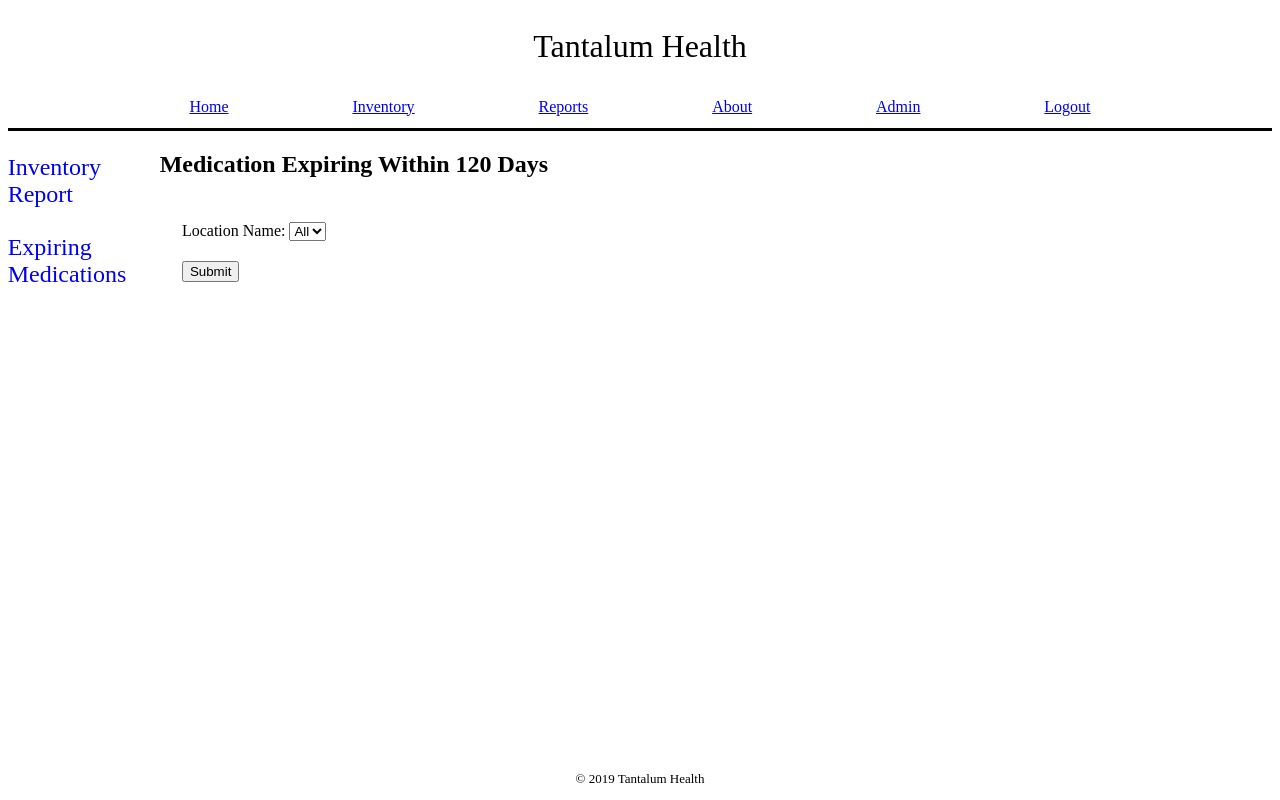
After one commit to flynnkc/PTG, a Django app: page /pharmacy/reports/ex_med_report/ in a window 1280 px wide. The commit adds this page. Run offline with Django 3.2, Linux system fonts and the light colour scheme; the visitor is signed in with stand-in values (Sample User, id 1); data that the repository does not hold is empty; parts of the project's set-up code (start-up, migrations or seed data) failed here and were passed over.

Commit message:
Working on expired meds report. Migrations to solve some PK conflicts discovered while writing test scripts.

```diff
--- a/pharmacy/forms.py
+++ b/pharmacy/forms.py
@@ -1,5 +1,5 @@
-from django.forms import ModelForm
-from pharmacy.models import Drug_Brand
+from django.forms import Form, ModelForm, ModelChoiceField
+from pharmacy.models import Location, Order
 """
 class SearchForm(ModelForm):
 
@@ -12,3 +12,16 @@ class SearchForm(ModelForm):
         search = Search.objects.get(pk=1)
         form = SearchForm(instance = Search)
 """
+
+class ExpiringMedsForm(Form):
+    query = Location.objects.all()
+    name = ModelChoiceField(query, empty_label='All',label='Location Name',required=False)
+
+class OrderLookupForm(ModelForm):
+    class Meta:
+        model = Order
+        fields = ['location_from', 'location_to', 'user', 'date_time', 'state'] # OR __all__
+
+class AddInventoryForm(Form):
+    query = Location.objects.all()
+    name = ModelChoiceField(query, empty_label=None)
--- a/pharmacy/static/pharmacy/style.css
+++ b/pharmacy/static/pharmacy/style.css
@@ -29,14 +29,33 @@ footer p {
 }
 
 form {
-    text-align: center;
     margin: 0;
-    padding: 0.5%;
+    padding: 2%;
 }
 
 form p {
     margin-top: 2px;
     margin-bottom: 2px;
+}
+
+table {
+    border: 1px solid black;
+    border-spacing: 2%;
+    width: 80%;
+}
+
+th {
+    border: 1px solid black;
+    padding: 1%;
+}
+
+td {
+    border: 1px solid black;
+    padding: 1%;
+}
+
+.main {
+    margin-left: 12%;
 }
 
 .side-nav {
@@ -52,6 +71,6 @@ form p {
 .side-nav a {
     padding: 20% 1% 1% 6%;
     text-decoration: none;
-    font-size: 25px;
+    font-size: 24px;
     display: block;
 }
--- /dev/null
+++ b/pharmacy/templates/pharmacy/form_view.html
@@ -0,0 +1,25 @@
+{% extends 'pharmacy/reports_home.html' %}
+
+{% block title %}{{ title }}{% endblock title %}
+
+{% block main_area %}
+    {% if form %}
+        <h2>{{ header }}</h2>
+        <form action="" method="post">
+            {% csrf_token %}
+            {{ form.as_p }}
+            <br>
+            <input type="submit" value="Submit">
+        </form>
+    {% endif %}
+    {% if inventories %}
+        <div class="list-table">
+        <table>
+            <tr><th>Batch ID</th><th>Drug</th><th>Expiration</th><th>Location</th><th>Count</th></tr>
+                {% for inventory in inventories %}
+                    <tr><td>{{ inventory.batch_id.id }}</td><td>{{ inventory.batch_id.drug_brand }}</td><td>{{ inventory.batch_id.expiration_date }}</td><td>{{ inventory.location_id }}</td><td>{{ inventory.count }}</td></tr>
+                {% endfor %}
+        </table>
+        </div>
+    {% endif %}
+{% endblock main_area %}
--- a/pharmacy/templates/pharmacy/pharmacy_home.html
+++ b/pharmacy/templates/pharmacy/pharmacy_home.html
@@ -4,21 +4,20 @@
 {% block title %} Inventory - Tantulum Health {% endblock title %}
 
 {% block content %}
-<form>
-    {# csrf_token is to prevent cross site forgeries, just include on forms django will handle the rest #}
-    {% csrf_token %}
-    <p>Primary Key: </p>
-    <input type="text" name="first"><br>
-    <p>Second Thing: </p>
-    <input type="text" name="second">
-    <br><br>
-    <input type="submit">
-</form>
+    <div class="main">
+    {% block main_area %}
+        <h2>Place Documentation Here</h2>
+        <br>
+        <p><em>Maybe put a message around here</em></p>
+        <br>
+        <p>This area is to show the users how to operate the system</p>
+    {% endblock main_area %}
+    </div>
 {% block sidenav %}
     <div class="side-nav">
-        <a href="#">Lookup</a>
+        <a href="{% url 'pharmacy_order_lookup' %}">Lookup</a>
         <a href="#">Inventory Reports</a>
-        <a href="#">Add Inventory</a>
+        <a href="{% url 'add_inventory' %}">Add Inventory</a>
         <a href="#">Remove Inventory</a>
     </div>
 {% endblock sidenav %}
--- /dev/null
+++ b/pharmacy/templates/pharmacy/reports_home.html
@@ -0,0 +1,11 @@
+{% extends "pharmacy/pharmacy_home.html" %}
+{# Reports Template #}
+
+{% block title %}Reports - Tantulum Health{% endblock title %}
+
+{% block sidenav %}
+    <div class="side-nav">
+        <a href="#">Inventory Report</a>
+        <a href="{% url 'report_expiring' %}">Expiring Medications</a>
+    </div>
+{% endblock sidenav %}
--- a/pharmacy/urls.py
+++ b/pharmacy/urls.py
@@ -14,9 +14,14 @@ Including another URLconf
     2. Add a URL to urlpatterns:  path('blog/', include('blog.urls'))
 """
 from django.urls import path
-from . import views
+from .views import pharmacy_home, BatchListView, ReportsHome, ExpiringMedsReport, AddInventory, OrderListView
 
 #### This list will contain the url patterns at the PHARMACY APP level ####
 urlpatterns = [
-    path('', views.pharmacy_home.as_view(), name='pharmacy_home')
+    path('', pharmacy_home.as_view(), name='pharmacy_home'),
+    path('batchlist/', BatchListView.as_view(), name='pharmacy_batches'),
+    path('reports/', ReportsHome.as_view(), name='pharmacy_reports'),
+    path('reports/ex_med_report/', ExpiringMedsReport.as_view(), name='report_expiring'),
+    path('inventory/addinventory/', AddInventory.as_view(), name='add_inventory'),
+    path('lookup/', OrderListView.as_view(), name='pharmacy_order_lookup'),
 ]
--- a/pharmacy/views.py
+++ b/pharmacy/views.py
@@ -1,11 +1,132 @@
-from django.shortcuts import render
-from django.views import View
-from django.contrib.auth.decorators import login_required
-from django.utils.decorators import method_decorator
+from datetime import date, timedelta # For Expiring Meds Report time calculations
+from django.shortcuts import render # Render shortcut, very useful
+from django.views import View # Generic View
+from django.contrib.auth.mixins import LoginRequiredMixin # Subclass to require login to view
+from django.views.generic import ListView # Generic List View
+from .models import Batch, Location, Batch_Location # Import model for Batch List View and Expiring List View
+from .forms import ExpiringMedsForm # Form for Expiring Meds Report
+from .forms import AddInventoryForm
 
-# Decorator sets login required on GET requests
-@method_decorator(login_required, name='get')
-class pharmacy_home(View):
+class pharmacy_home(LoginRequiredMixin, View):
 
     def get(self, request):
         return render(request, "pharmacy/pharmacy_home.html")
+
+
+class ReportsHome(LoginRequiredMixin, View):
+
+    def get(self, request):
+        return render(request, "pharmacy/reports_home.html")
+
+
+class ExpiringMedsReport(LoginRequiredMixin, View):
+    template_name = 'pharmacy/form_view.html'
+
+    # This method will be processed when ExpiringMedsReport view is accessed via get method
+    def get(self, request):
+
+        form = ExpiringMedsForm()
+
+        context = {
+            'title': 'Expiring Medicine Report',
+            'header': 'Medication Expiring Within 120 Days',
+            'form': form,
+        }
+        return render(request, self.template_name, context=context)
+
+    # This method will be processed when ExpiringMedsReport view is accessed via post method
+    def post(self, request):
+        form = ExpiringMedsForm()
+
+        # Double check on request method used
+        if request.method == 'POST':
+            # Binds data to form for validation
+            form = ExpiringMedsForm(request.POST)
+
+            if form.is_valid():
+
+                # If form name attribute comes back empty, assume user wants data for all locations
+                if(form.cleaned_data['name'] is None):
+                    batch_query = Batch_Location.objects.filter(batch_id_id__expiration_date__lte=(date.today()+timedelta(days=120)))
+                    batch_query = batch_query.filter(count__gt=0)
+                    batch_query = batch_query.order_by('batch_id_id__expiration_date')
+
+                else:
+                    # Get Location Primary Key and assign to place, then perform Django ORM query for medicines expiring in the next 120 days
+                    place = Location.objects.filter(name__exact=form.cleaned_data['name']) # FROM Location WHERE name = ['name']
+                    place = place.values('id') # SELECT id
+
+                    '''     This does the same as the below statment. QuerySet objects can be chained or modified in multiple statments.
+                            No call to database occurs until batch_query is passed to page context.
+                    batch_query = Batch_Location.objects.filter(location_id_id=place[0]['id']).filter(
+                        batch_id_id__expiration_date__lte=(date.today() + timedelta(days=120))
+                        ).order_by('batch_id_id__expiration_date') '''
+
+                    # SELECT * FROM Batch_Location
+                    batch_query = Batch_Location.objects.filter(location_id_id=place[0]['id']) # WHERE Location_ID = place['id']
+                    batch_query = batch_query.filter(batch_id_id__expiration_date__lte=(date.today()+timedelta(days=120))) # AND Expiration_Date <= 120 days
+                    batch_query = batch_query.filter(count__gt=0) # AND count > 0
+                    batch_query = batch_query.order_by('batch_id_id__expiration_date') # ORDER BY Batch.Expiration_Date
+
+                # Pass the results of the query back in the page context to be iterated over and displayed by the template
+                context = {
+                    'title': 'Expiring Medicine Report',
+                    'header': 'Medicine Expiring Within 120 days - %s' % form.cleaned_data['name'],
+                    'form': form,
+                    'inventories': batch_query,
+                }
+
+                return render(request, self.template_name, context=context)
+
+            # If something goes wrong with the form, a blank form will be served
+            else:
+                context = {
+                    'title': 'Expiring Medicine Report',
+                    'header': 'Something went wrong. Sorry!',
+                    'form': form,
+                }
+                return render(request, self.template_name, context=context)
+
+
+class BatchListView(LoginRequiredMixin, ListView):
+    model = Batch
+
+    template_name = 'pharmacy/list_view.html'
+
+class AddInventory(LoginRequiredMixin, ListView):
+    template_name = 'pharmacy/form_view.html'
+
+    def get(self, request):
+
+        form = AddInventoryForm()
+
+        context = {
+            'title': 'Expiring Medicine Report',
+            'header': 'Medication Expiring Within 120 Days',
+            'form': form,
+        }
+        return render(request, self.template_name, context=context)
+
+    def post(self, request):
+        form = AddInventoryForm()
+
+        if request.method == 'POST':
+            form = AddInventoryForm(request.POST)
+            if form.is_valid():
+
+
+                context = {
+                    'title': 'Test',
+                    'header': 'Thanks!',
+                    'form': form,
+                }
+
+                return render(request, self.template_name, context=context)
+
+            else:
+                context = {
+                    'title': 'Expiring Medicine Report',
+                    'header': 'Something went wrong. Sorry!',
+                    'form': form,
+                }
+                return render(request, self.template_name, context=context)
--- a/templates/ptg/base.html
+++ b/templates/ptg/base.html
@@ -11,10 +11,11 @@
     {% block nav %}
     <nav>
         <a href="{% url 'project_home' %}">Home</a>
-        <a href="{% url 'pharmacy_home' %}">Pharmacy Inventory</a>
+        <a href="{% url 'pharmacy_home' %}">Inventory</a>
+        <a href="{% url 'pharmacy_reports' %}">Reports</a>
         <a href="{% url 'project_about' %}">About</a>
-        <a href="/admin">Admin</a>
         {% if user.is_authenticated %}
+            <a href="/admin">Admin</a>
             <a href="{% url 'logout' %}">Logout</a>
         {% else %}
             <a href="{% url 'login' %}">Login</a>
```
Also changed, not shown: pharmacy/models.py (+15 -10 lines), pharmacy/templates/pharmacy/addInventory_form.html (added, +21 -0 lines), pharmacy/templates/pharmacy/list_view.html (added, +10 -0 lines), pharmacy/migrations/0003_auto_20190403_0039.py (added), pharmacy/migrations/0004_batch_location_order_detail.py (added).
